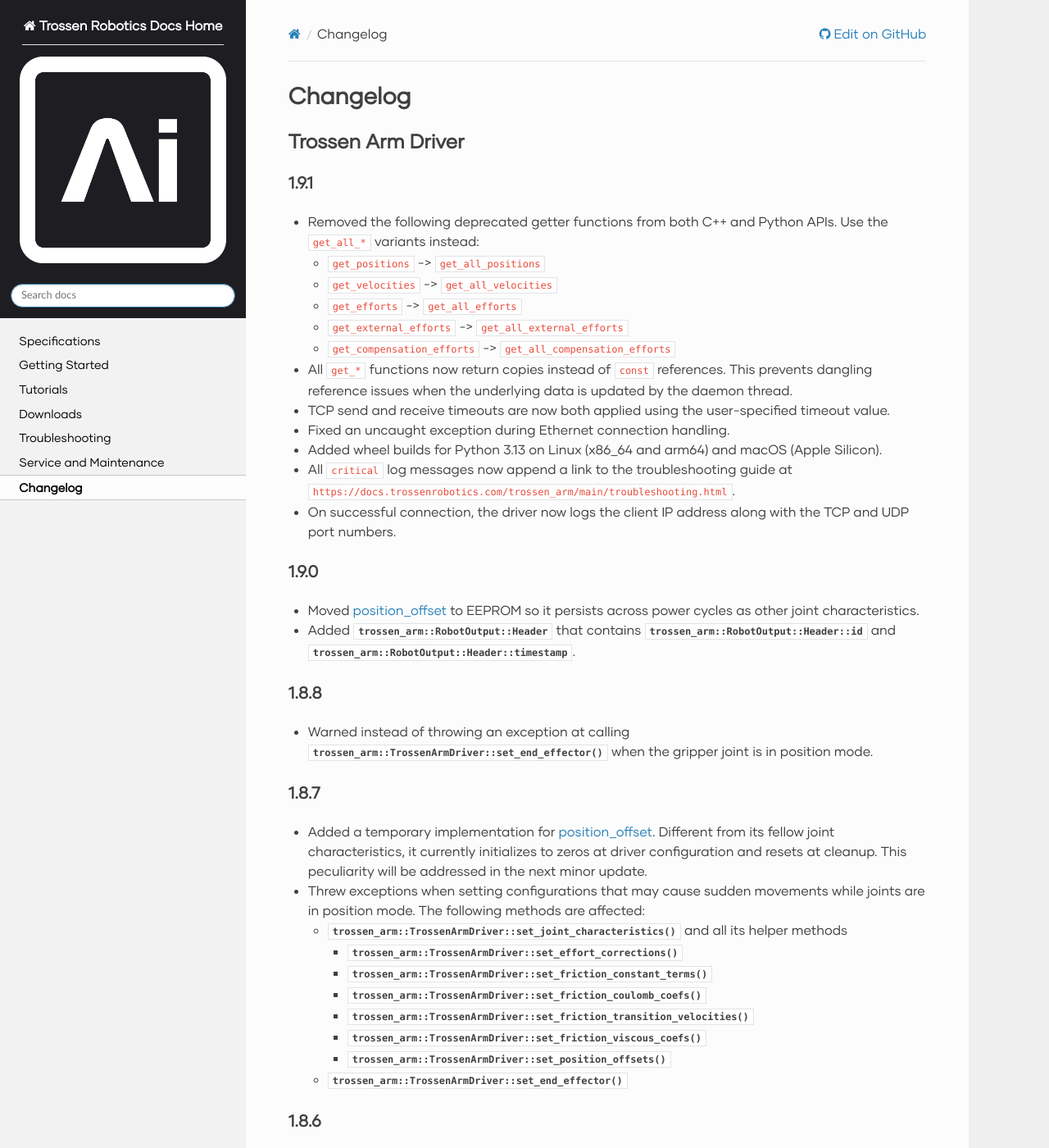
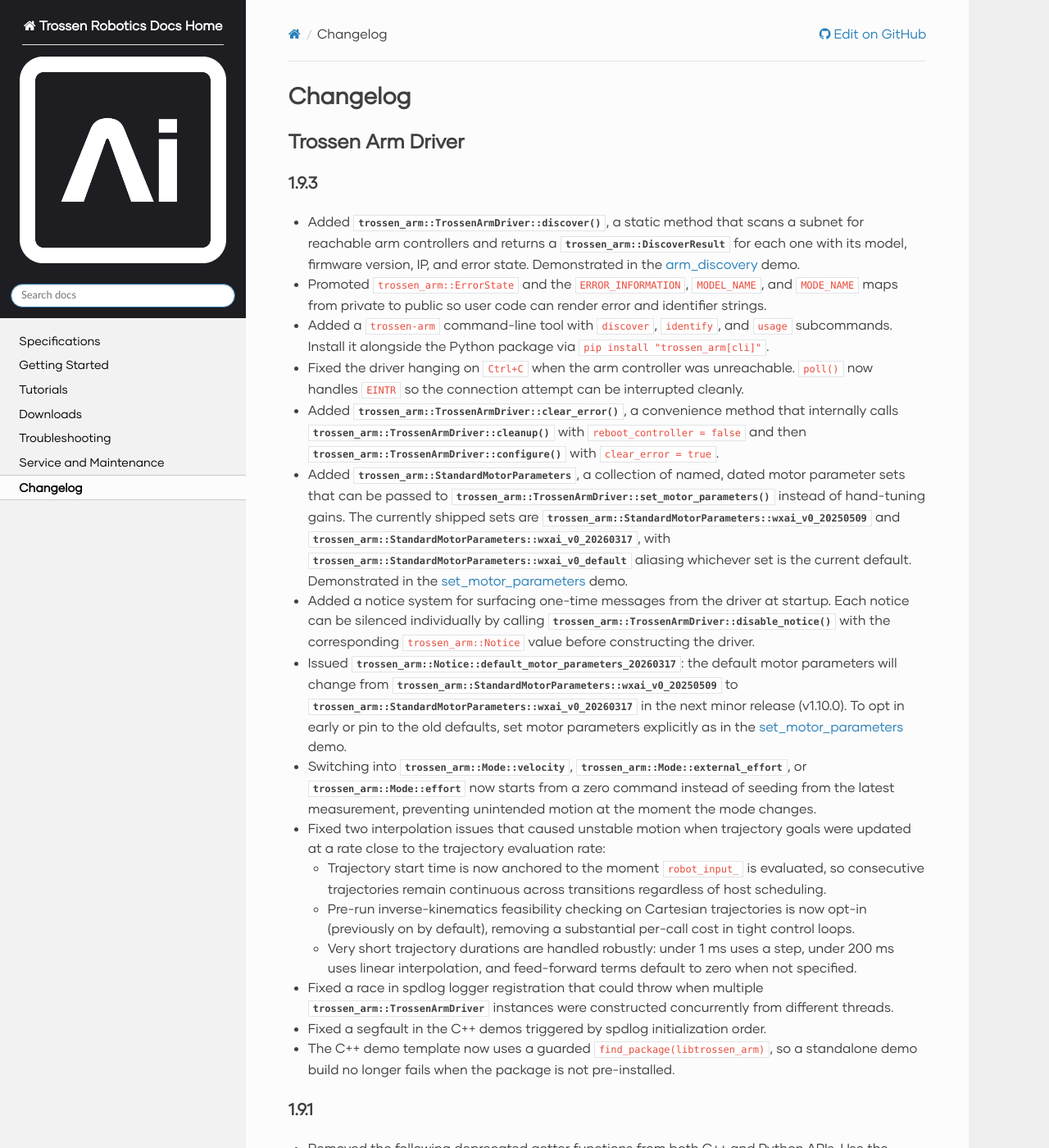
Before and after one commit to TrossenRobotics/trossen_arm, a Sphinx documentation site: the page built from docs/changelog.rst, in a window 1280 px wide and 1400 px high. Shown: the whole window at 82% size. Built offline with Sphinx 7.4.7 and the Read the Docs theme 3.1.0, drawn with Linux system fonts in a browser that asks for light colours; some web fonts are replaced; pages that are not in the unit, such as notebooks, are missing from menus.

Commit message:
Add changelog for trossen arm driver v1.9.3

```diff
--- a/docs/changelog.rst
+++ b/docs/changelog.rst
@@ -4,6 +4,35 @@ Changelog
 
 Trossen Arm Driver
 ==================
+
+1.9.3
+-----
+
+- Added :func:`trossen_arm::TrossenArmDriver::discover`, a static method that scans a subnet for reachable arm controllers and returns a :class:`trossen_arm::DiscoverResult` for each one with its model, firmware version, IP, and error state.
+  Demonstrated in the :ref:`getting_started/demo_scripts:`arm_discovery`_` demo.
+- Promoted ``trossen_arm::ErrorState`` and the ``ERROR_INFORMATION``, ``MODEL_NAME``, and ``MODE_NAME`` maps from private to public so user code can render error and identifier strings.
+- Added a ``trossen-arm`` command-line tool with ``discover``, ``identify``, and ``usage`` subcommands.
+  Install it alongside the Python package via ``pip install "trossen_arm[cli]"``.
+- Fixed the driver hanging on ``Ctrl+C`` when the arm controller was unreachable.
+  ``poll()`` now handles ``EINTR`` so the connection attempt can be interrupted cleanly.
+- Added :func:`trossen_arm::TrossenArmDriver::clear_error`, a convenience method that internally calls :func:`trossen_arm::TrossenArmDriver::cleanup` with ``reboot_controller = false`` and then :func:`trossen_arm::TrossenArmDriver::configure` with ``clear_error = true``.
+- Added :class:`trossen_arm::StandardMotorParameters`, a collection of named, dated motor parameter sets that can be passed to :func:`trossen_arm::TrossenArmDriver::set_motor_parameters` instead of hand-tuning gains.
+  The currently shipped sets are :member:`trossen_arm::StandardMotorParameters::wxai_v0_20250509` and :member:`trossen_arm::StandardMotorParameters::wxai_v0_20260317`, with :member:`trossen_arm::StandardMotorParameters::wxai_v0_default` aliasing whichever set is the current default.
+  Demonstrated in the :ref:`getting_started/demo_scripts:`set_motor_parameters`_` demo.
+- Added a notice system for surfacing one-time messages from the driver at startup.
+  Each notice can be silenced individually by calling :func:`trossen_arm::TrossenArmDriver::disable_notice` with the corresponding ``trossen_arm::Notice`` value before constructing the driver.
+- Issued :enumerator:`trossen_arm::Notice::default_motor_parameters_20260317`: the default motor parameters will change from :member:`trossen_arm::StandardMotorParameters::wxai_v0_20250509` to :member:`trossen_arm::StandardMotorParameters::wxai_v0_20260317` in the next minor release (v1.10.0).
+  To opt in early or pin to the old defaults, set motor parameters explicitly as in the :ref:`getting_started/demo_scripts:`set_motor_parameters`_` demo.
+- Switching into :enumerator:`trossen_arm::Mode::velocity`, :enumerator:`trossen_arm::Mode::external_effort`, or :enumerator:`trossen_arm::Mode::effort` now starts from a zero command instead of seeding from the latest measurement, preventing unintended motion at the moment the mode changes.
+- Fixed two interpolation issues that caused unstable motion when trajectory goals were updated at a rate close to the trajectory evaluation rate:
+
+  - Trajectory start time is now anchored to the moment ``robot_input_`` is evaluated, so consecutive trajectories remain continuous across transitions regardless of host scheduling.
+  - Pre-run inverse-kinematics feasibility checking on Cartesian trajectories is now opt-in (previously on by default), removing a substantial per-call cost in tight control loops.
+  - Very short trajectory durations are handled robustly: under 1 ms uses a step, under 200 ms uses linear interpolation, and feed-forward terms default to zero when not specified.
+
+- Fixed a race in spdlog logger registration that could throw when multiple :class:`trossen_arm::TrossenArmDriver` instances were constructed concurrently from different threads.
+- Fixed a segfault in the C++ demos triggered by spdlog initialization order.
+- The C++ demo template now uses a guarded ``find_package(libtrossen_arm)``, so a standalone demo build no longer fails when the package is not pre-installed.
 
 1.9.1
 -----
```
